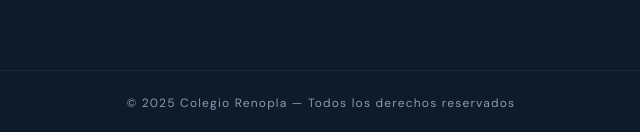
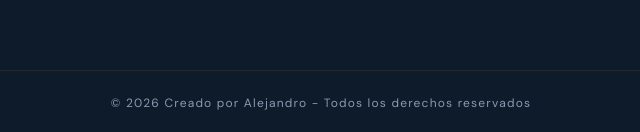
Before and after one commit to ariasalej/portal_ColegioApp, a website: page frontend/index.html in a window 1280 px wide. Shown: the part 734-866 px from the top of the page, 319-959 px from the left. Drawn offline with nearby package versions, Linux system fonts and the light colour scheme.

```diff
--- a/frontend/index.html
+++ b/frontend/index.html
@@ -562,7 +562,7 @@
       </div>
     </div>
 
-    <footer>© 2025 Colegio Renopla — Todos los derechos reservados</footer>
+    <footer>© 2026 Creado por Alejandro - Todos los derechos reservados</footer>
 
     <script>
       const API = "http://localhost:3000";
```
